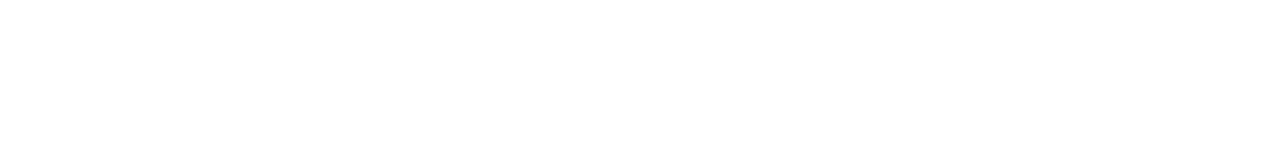
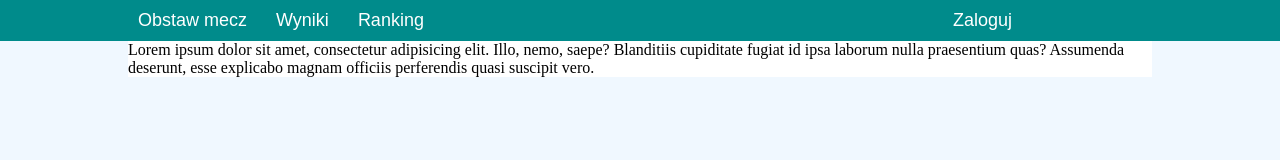
Before and after one commit to cyckim/typer-frontend, a plain HTML site: page index.html in a window 1280 px wide. Drawn offline with Linux system fonts and the light colour scheme.

Commit message:
addingn nav

```diff
--- a/css/style.css
+++ b/css/style.css
@@ -0,0 +1,56 @@
+
+* {
+    margin: 0;
+    padding: 0;
+}
+
+.clearfix::after {
+    content: "";
+    display: block;
+    clear: both;
+}
+nav {
+    background-color: darkcyan;
+}
+nav ul {
+    margin: 0 auto;
+    max-width: 1024px;
+    padding: 10px 0;
+    list-style: none;
+}
+nav li {
+    display: inline-block;
+}
+
+nav a {
+    box-sizing: content-box;
+    width: 180px;
+    text-align: center;
+    margin-right: 5px;
+    font-family: arial, sans-serif;
+    color: white;
+    font-size: 18px;
+    text-decoration: none;
+    padding: 10px 10px;
+}
+
+nav a.login {
+    margin-left: 500px;
+}
+
+nav a:hover {
+    color: cornflowerblue;
+}
+
+
+section {
+    height: 80vw;
+    margin: 0 auto;
+    background-color: aliceblue;
+}
+
+section div {
+    margin: 0 auto;
+    max-width: 1024px;
+    background-color: white;
+}
--- a/index.html
+++ b/index.html
@@ -1,19 +1,37 @@
-<!doctype html>
+<!DOCTYPE html>
 <html lang="en">
+
 <head>
     <meta charset="UTF-8">
-    <meta name="viewport"
-          content="width=device-width, user-scalable=no, initial-scale=1.0, maximum-scale=1.0, minimum-scale=1.0">
-    <meta http-equiv="X-UA-Compatible" content="ie=edge">
-    <title>WorldCup 2022 friends betting application</title>
+    <title>Document</title>
+    <link rel="stylesheet" href="css/style.css">
 </head>
+
 <body>
-<header></header>
-<section></section>
-<section></section>
-<footer></footer>
 
+<nav>
+    <ul>
+        <li>
+            <a href="#">Obstaw mecz</a>
+        </li>
+        <li>
+            <a href="#">Wyniki</a>
+        </li>
+        <li>
+            <a href="#">Ranking</a>
+        </li>
+        <li>
+            <a href="#" class="login">Zaloguj</a>
+        </li>
+    </ul>
+</nav>
 
-
+<section class="main-background">
+    <div class="main">
+        <p>Lorem ipsum dolor sit amet, consectetur adipisicing elit. Illo, nemo, saepe? Blanditiis cupiditate fugiat id
+            ipsa laborum nulla praesentium quas? Assumenda deserunt, esse explicabo magnam officiis perferendis quasi
+            suscipit vero.</p>
+    </div>
+</section>
 </body>
 </html>
```
